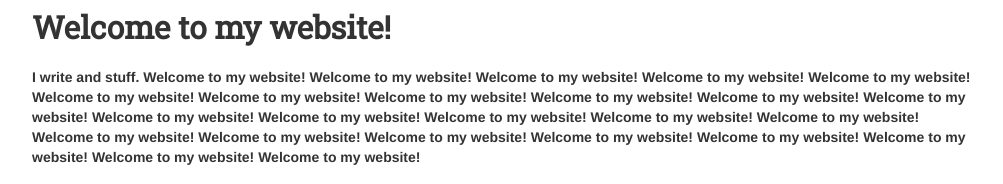
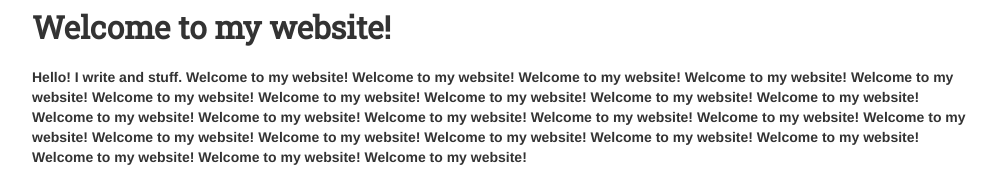
Before and after one commit to KE113/resume, a plain HTML site: page index.html in a window 1280 px wide. Shown: the part 156-340 px from the top of the page, without its empty margins (138-1141 px from the left). Drawn offline with Linux system fonts and the light colour scheme.

Commit message:
Hello added

```diff
--- a/index.html
+++ b/index.html
@@ -53,7 +53,7 @@
 				<h2>Welcome to my website!</h2>
 			</div>
 			<div class="span12">
-				<h5> I write and stuff. Welcome to my website! Welcome to my website! Welcome to my website! Welcome to my website! Welcome to my website!
+				<h5> Hello! I write and stuff. Welcome to my website! Welcome to my website! Welcome to my website! Welcome to my website! Welcome to my website!
 				Welcome to my website! Welcome to my website! Welcome to my website! Welcome to my website! Welcome to my website!
 				Welcome to my website! Welcome to my website! Welcome to my website! Welcome to my website! Welcome to my website!
 				Welcome to my website! Welcome to my website! Welcome to my website! Welcome to my website! Welcome to my website!
```
